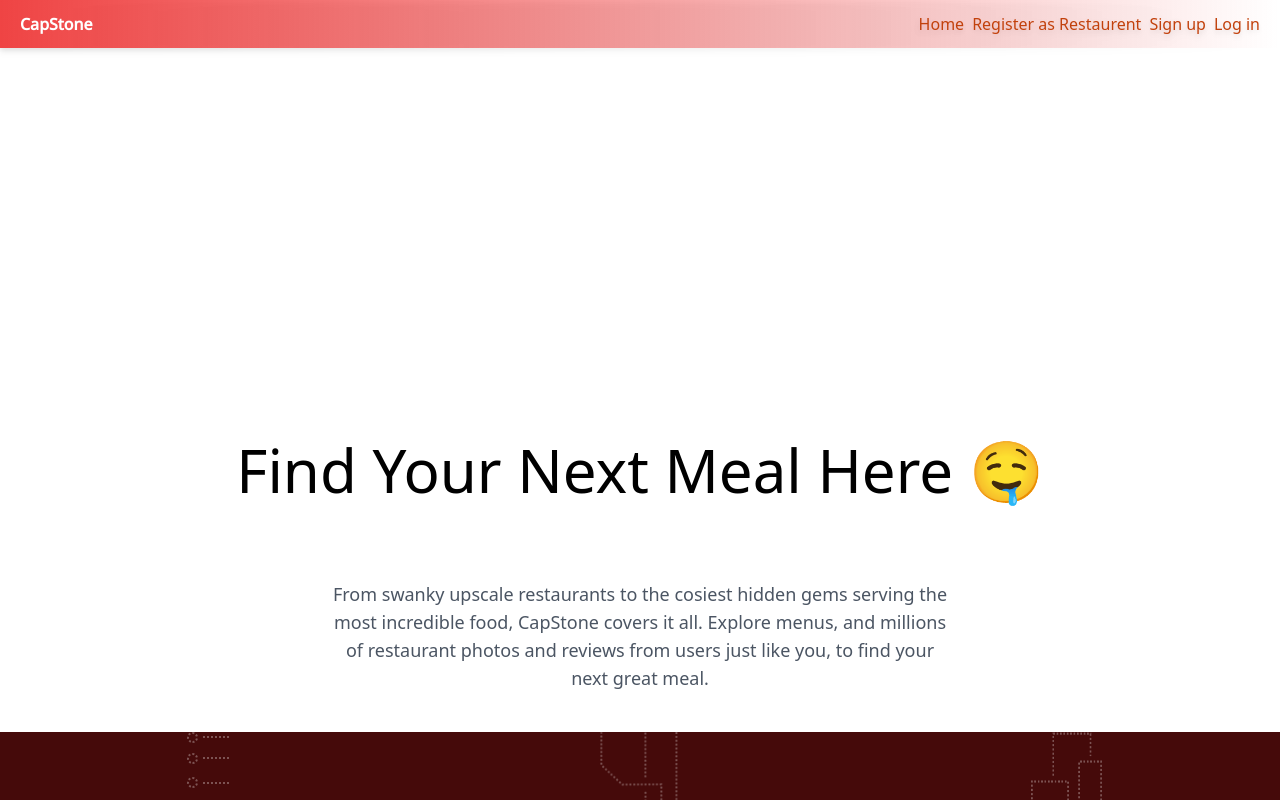
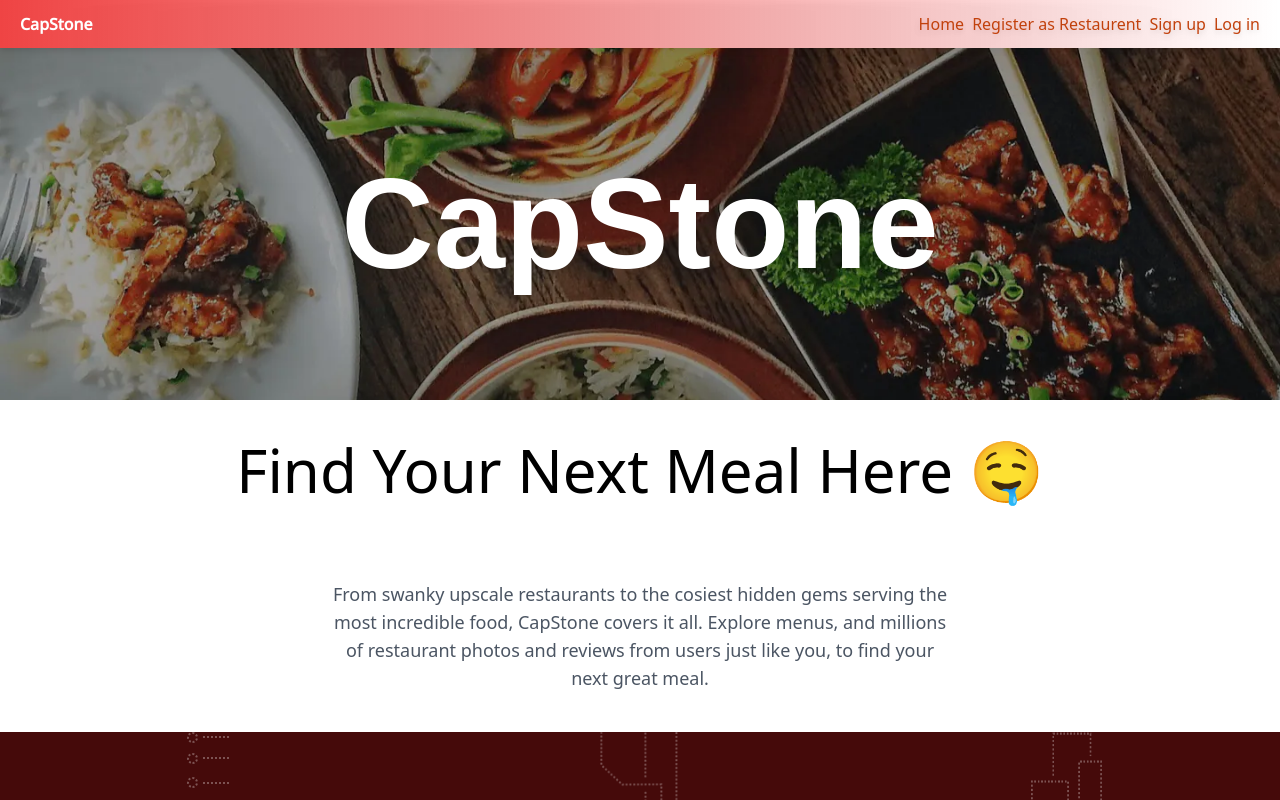
Before and after one commit to singham2000/capstone, a React (Create React App) app: page / in a window 1280 px wide. Shown: the top 800 px of the page. Built offline with nearby package versions, Linux system fonts and the light colour scheme; a web font is replaced by a local one.

Commit message:
Some Fixes in Head text

```diff
--- a/src/Pages/Homepage.jsx
+++ b/src/Pages/Homepage.jsx
@@ -12,7 +12,7 @@
   return (
     <div>
       <Navbar />
-      <div className="banner flex justify-center items-center">
+      <div className="banner banner1 flex justify-center items-center">
         <h1 className="text-white font-bold text-9xl max-sm:text-6xl">
           CapStone
         </h1>
```
